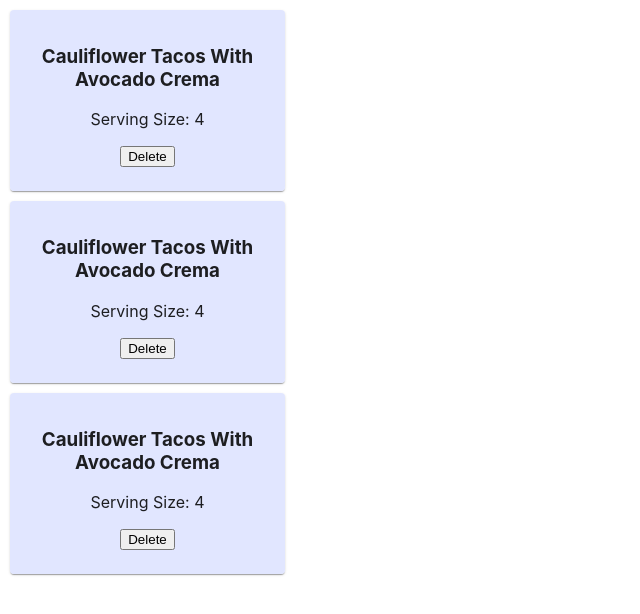
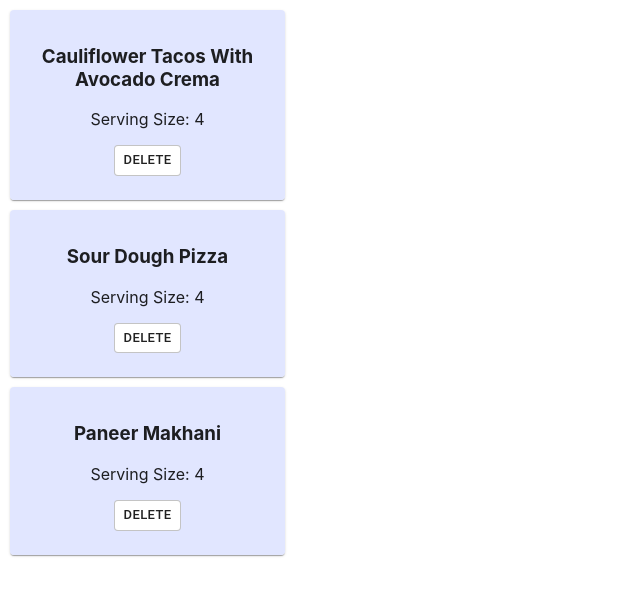
Before and after one commit to elim04/recipe-app, a React (Create React App) app: page / in a window 1280 px wide. Shown: the top 614 px of the page, without its empty margins (0-640 px from the left). Built offline with nearby package versions, Linux system fonts and the light colour scheme.

Commit message:
add react router dom

```diff
--- a/package.json
+++ b/package.json
@@ -11,9 +11,11 @@
     "@types/node": "^12.0.0",
     "@types/react": "^17.0.0",
     "@types/react-dom": "^17.0.0",
+    "@types/react-router-dom": "^5.1.7",
     "react": "^17.0.2",
     "react-dom": "^17.0.2",
     "react-redux": "^7.2.4",
+    "react-router-dom": "^5.2.0",
     "react-scripts": "4.0.3",
     "redux": "^4.1.0",
     "redux-thunk": "^2.3.0",
--- a/src/components/RecipeList.tsx
+++ b/src/components/RecipeList.tsx
@@ -2,7 +2,7 @@ import React from "react";
 import RecipeListItem from "./RecipeListItem";
 import { Recipe } from "../recipe.model";
 import { makeStyles } from "@material-ui/core";
-import { Card, CardContent } from "@material-ui/core";
+import { Card, CardContent, Button } from "@material-ui/core";
 
 //describes props for this component
 interface RecipeListProps {
@@ -16,6 +16,9 @@ const useStyles = makeStyles({
     width: 275,
     margin: 10,
     backgroundColor: "rgb(221 227 255 / 87%)",
+  },
+  button: {
+    backgroundColor: "white",
   },
 });
 
@@ -37,9 +40,14 @@ const RecipeList: React.FC<RecipeListProps> = ({
                 recipeName={recipeItem.name}
                 servingSize={recipeItem.servingSize}
               />
-              <button onClick={deleteRecipe.bind(null, recipeItem.id)}>
+              <Button
+                className={classes.button}
+                variant="outlined"
+                size="small"
+                onClick={deleteRecipe.bind(null, recipeItem.id)}
+              >
                 Delete
-              </button>
+              </Button>
             </CardContent>
           </Card>
         );
--- a/src/testdata.js
+++ b/src/testdata.js
@@ -50,7 +50,7 @@ export const data = [
   },
   {
     id: 2,
-    name: "Cauliflower Tacos With Avocado Crema",
+    name: "Sour Dough Pizza",
     servingSize: 4,
     cookware: [
       "large mixing bowl",
@@ -98,7 +98,7 @@ export const data = [
   },
   {
     id: 3,
-    name: "Cauliflower Tacos With Avocado Crema",
+    name: "Paneer Makhani",
     servingSize: 4,
     cookware: [
       "large mixing bowl",
```
Also changed, not shown: 1 other file (tests, documents, lock files or other folders).
